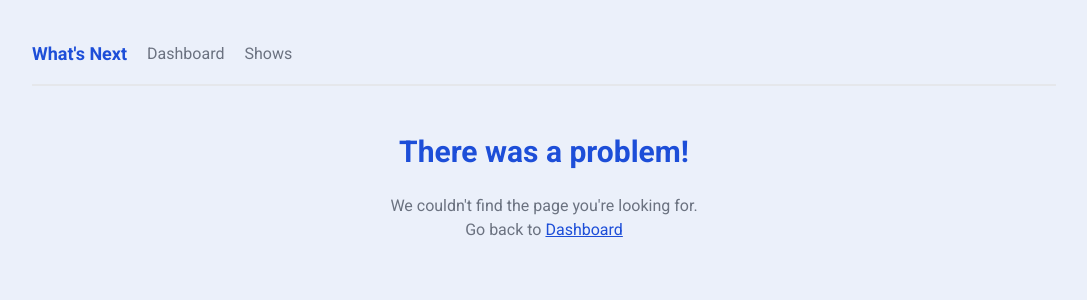
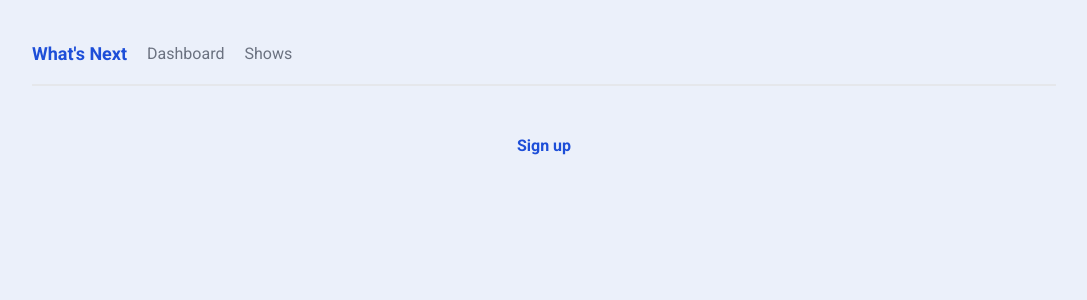
Before and after one commit to lara-isak/whats-next, a Next.js app: page /auth/signup in a window 1280 px wide. Before the commit this address had no page. Shown: the top 300 px of the page, without its empty margins (96-1183 px from the left). Built offline with nearby package versions, Linux system fonts and the light colour scheme.

Commit message:
✨ Setup 2 new routes for users to sign up & log in

```diff
--- /dev/null
+++ b/app/auth/login/page.jsx
@@ -0,0 +1,9 @@
+import React from 'react'
+
+export default function Login() {
+  return (
+    <main>
+        <h2 className="text-center">Log in</h2>
+    </main>
+  )
+}
--- /dev/null
+++ b/app/auth/signup/page.jsx
@@ -0,0 +1,9 @@
+import React from 'react'
+
+export default function Signup() {
+  return (
+    <main>
+        <h2 className="text-center">Sign up</h2>
+    </main>
+  )
+}
```
